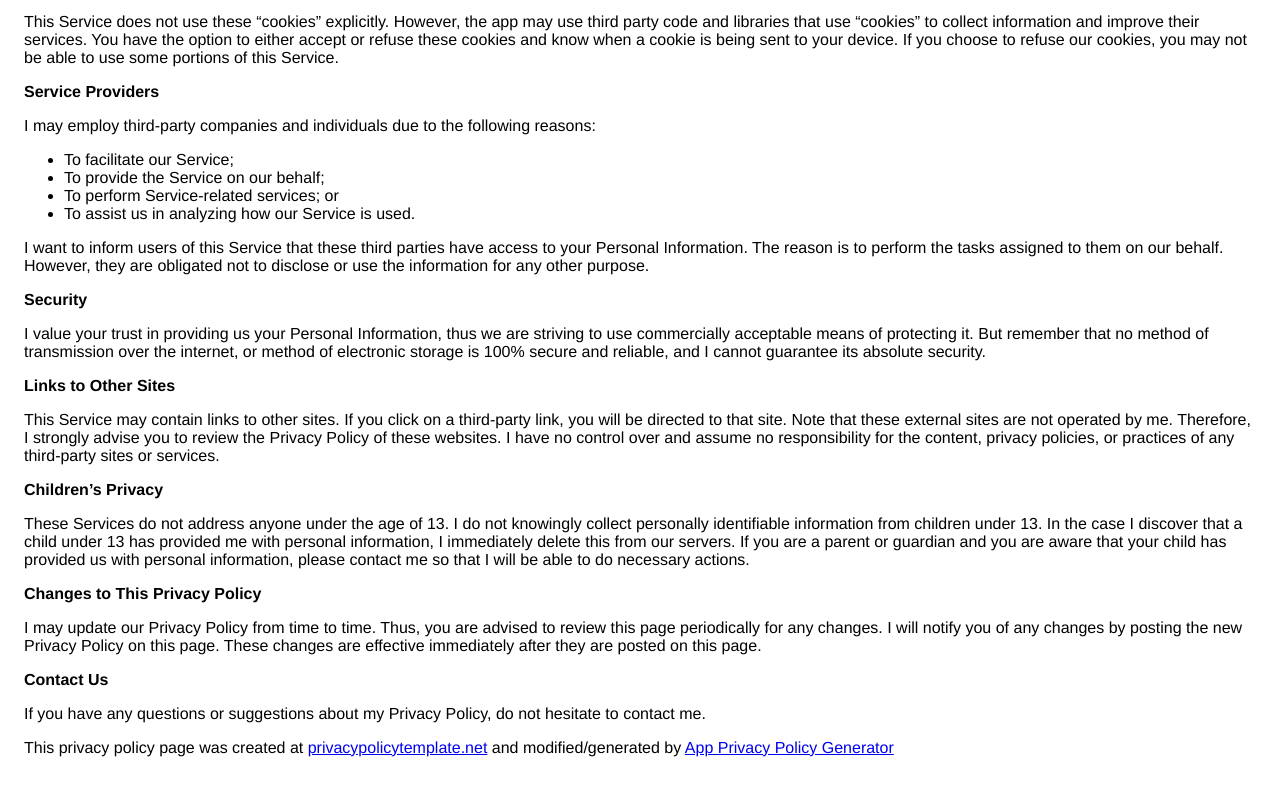
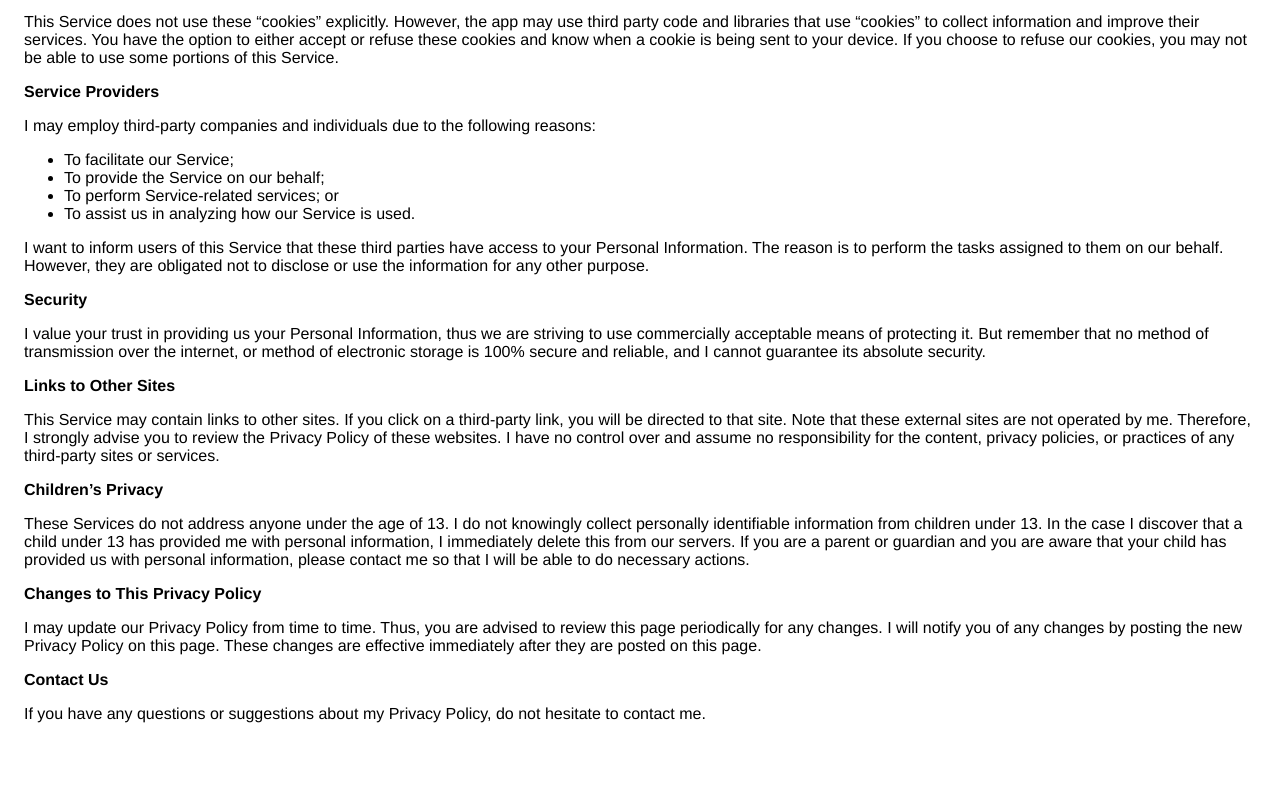
Before and after one commit to Rish0957/culminate, a plain HTML site: page index.html in a window 1280 px wide. Shown: the part 629-1424 px from the top of the page. After the commit the page ends 1392 px from the top, so only its background shows below. Drawn offline with Linux system fonts and the light colour scheme.

Commit message:
Update index.html

```diff
--- a/index.html
+++ b/index.html
@@ -54,8 +54,6 @@
                     this page.
                   </p> <p><strong>Contact Us</strong></p> <p>If you have any questions or suggestions about my Privacy Policy, do not hesitate to contact
                     me.
-                  </p> <p>This privacy policy page was created at <a href="https://privacypolicytemplate.net" target="_blank">privacypolicytemplate.net</a>
-                    and modified/generated by <a href="https://app-privacy-policy-generator.firebaseapp.com/" target="_blank">App
-                      Privacy Policy Generator</a></p>
+                  </p>
     </body>
     </html>
```
